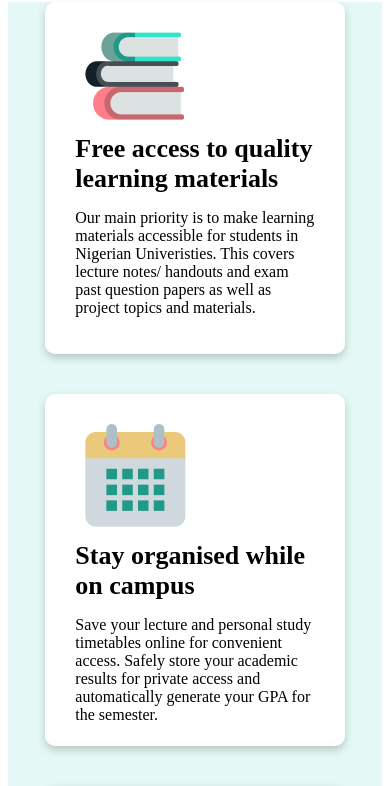
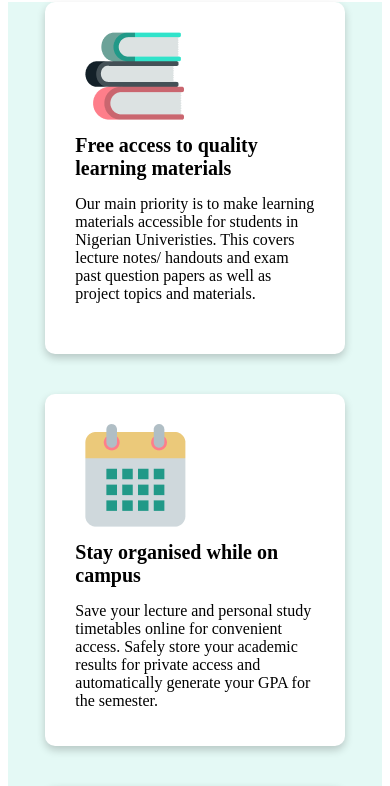
Before and after one commit to yusluv1234/greenbrain, a React (Create React App) app: page / in a window 390 px wide. Shown: the part 1540-2326 px from the top of the page. Built offline with nearby package versions, Linux system fonts and the light colour scheme.

Commit message:
changing objesctive items css

```diff
--- a/src/components/objective-items/objectiveItems.css
+++ b/src/components/objective-items/objectiveItems.css
@@ -41,13 +41,14 @@
     }
 
     .item-title {
-        font-size: 26px;
+        font-size: 20px;
         font-weight: bold;
         margin: auto 10%;
         padding-bottom: 15px;
     }
 
     .item-text {
+        font-size: 16px;
         margin: auto 10%;
     }
 }
```
Also changed, not shown: 2 other files (tests, documents, lock files or other folders).
